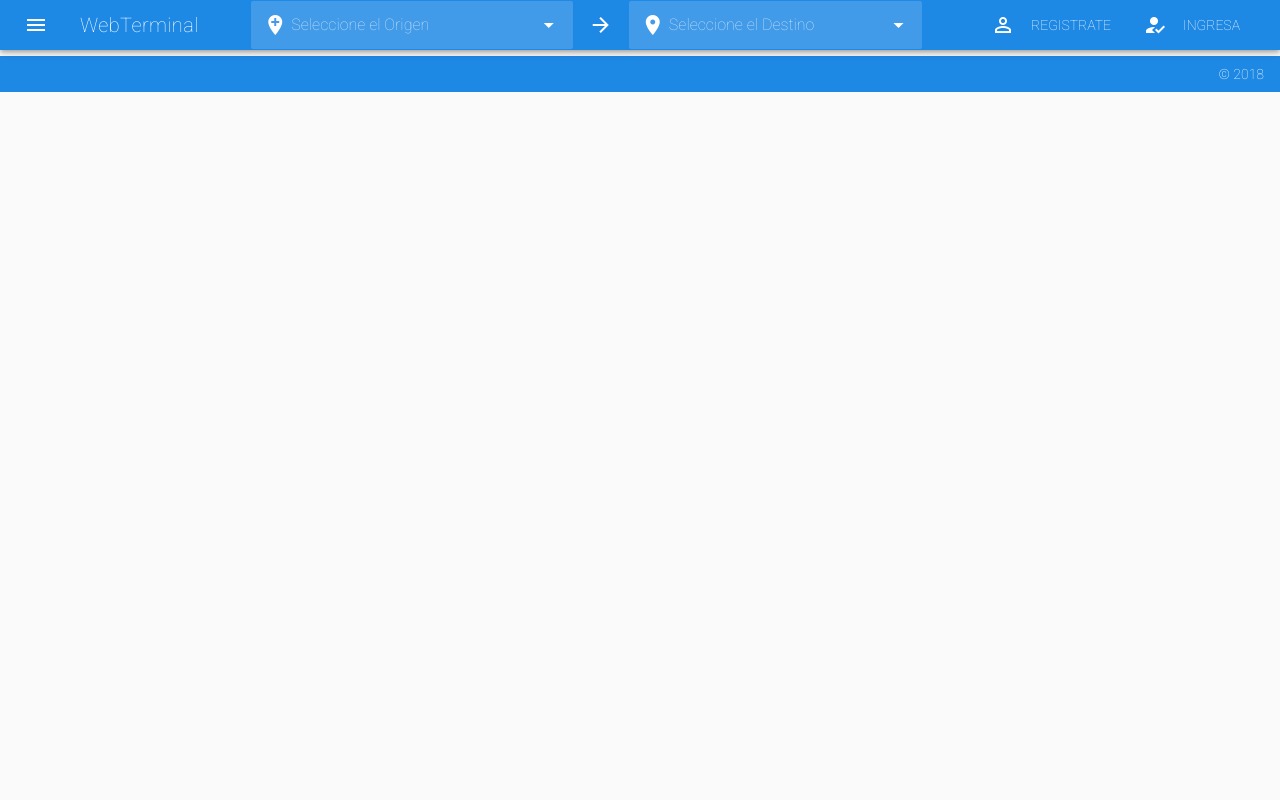
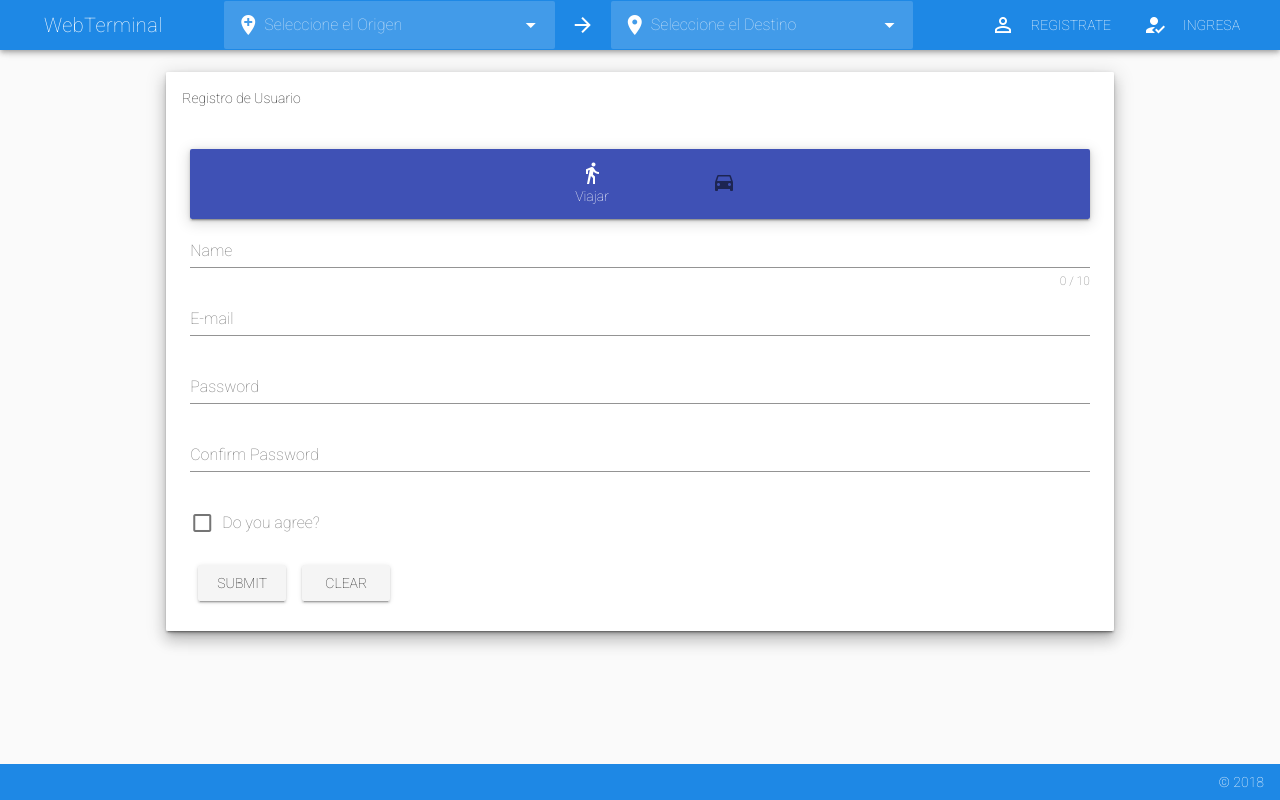
Before and after one commit to juanmeanho/terminal, a Vue app: page /registroUsuario in a window 1280 px wide. Built offline with nearby package versions, Linux system fonts and the light colour scheme.

Commit message:
Agragados rutas para Registro e Ingreso

```diff
--- a/src/components/Home.vue
+++ b/src/components/Home.vue
@@ -1,3 +1,3 @@
 <template>
-  <card-driver></card-driver>
+  <card-servicio></card-servicio>
 </template>
--- /dev/null
+++ b/src/components/conductor/InicioConductor.vue
@@ -0,0 +1,3 @@
+<template>
+    <p>Inicio de Sesion de Conductor</p>
+</template>
--- a/src/components/drivers/CardDriver.vue
+++ b/src/components/servicio/CardServicio.vue
@@ -3,7 +3,7 @@
   <v-layout>
     <v-flex xs12 sm10 lg8 offset-sm1 offset-lg2 >
       <!-- VCard Principal-->
-      <v-card v-show="false" hover elevation-10 class="mb-3" v-for="(item, index) in datosConductorServicio" :key="index" >
+      <v-card v-show="true" hover elevation-10 class="mb-3" v-for="(item, index) in datosConductorServicio" :key="index" >
         <v-img
           class="white--text"
           height="230px"
@@ -17,7 +17,7 @@
                       <v-avatar>
                         <v-icon>time_to_leave</v-icon>
                       </v-avatar>
-                        <h3>{{item.origen }} {{index}} - {{item.destino}}</h3>
+                        <h3>{{item.origen }}  - {{item.destino}}</h3>
                     </v-chip>
                     <v-spacer></v-spacer>
                     <v-btn slot="activator" color="gray" icon><v-icon elevation-10>close</v-icon></v-btn>
--- a/src/components/uiElements/Footer.vue
+++ b/src/components/uiElements/Footer.vue
@@ -1,5 +1,5 @@
 <template>
-    <v-footer class="pa-3 mt-2" dark color="blue darken-1">
+    <v-footer app class="pa-3 mt-2" dark color="blue darken-1">
       <v-spacer></v-spacer>
       <div>&copy; {{ new Date().getFullYear() }}</div>
     </v-footer>
--- a/src/components/uiElements/Toolbar.vue
+++ b/src/components/uiElements/Toolbar.vue
@@ -25,7 +25,7 @@
     <!-- /VnavigationDrawer -->
     <!-- VToolbar Principal -->
     <v-toolbar height="50%" dark color="blue darken-1" fixed >
-      <v-toolbar-side-icon
+      <v-toolbar-side-icon class="hidden-sm-and-up"
       @click.stop="sideNav = !sideNav"
       >
      </v-toolbar-side-icon>
@@ -76,13 +76,13 @@
             <v-icon left>perm_identity</v-icon> Registrate
           </v-btn>
           <v-list >
-            <v-list-tile @click="">
-              <v-btn icon to="/registerDriver"><v-icon>directions_walk</v-icon></v-btn>
-            <v-list-tile-title>Como Pasajero</v-list-tile-title>
+            <v-list-tile @click="algo()" to="/registroUsuario">
+              <v-btn icon ><v-icon >directions_walk</v-icon></v-btn>
+            <v-list-tile-title>Como Usuario</v-list-tile-title>
           </v-list-tile>
         </v-list>
         <v-list>
-            <v-list-tile @click="">
+            <v-list-tile @click="algo()" to="/registroConductor">
               <v-btn icon><v-icon>drive_eta</v-icon></v-btn>
             <v-list-tile-title>Como Conductor</v-list-tile-title>
           </v-list-tile>
@@ -94,13 +94,13 @@
           Ingresa
         </v-btn>
         <v-list >
-            <v-list-tile @click="">
+            <v-list-tile @click="algo()" to="/inicioUsuario">
               <v-btn icon><v-icon>directions_walk</v-icon></v-btn>
-            <v-list-tile-title>Como Pasajero</v-list-tile-title>
+            <v-list-tile-title>Como Usuario</v-list-tile-title>
           </v-list-tile>
         </v-list>
         <v-list>
-            <v-list-tile @click="">
+            <v-list-tile @click="algo()" to="/inicioConductor">
               <v-btn icon><v-icon>drive_eta</v-icon></v-btn>
             <v-list-tile-title>Como Conductor</v-list-tile-title>
           </v-list-tile>
@@ -152,8 +152,6 @@
           </v-card>
           </v-toolbar>
         <!-- /Mini ToolBar para cuadros de busqueda en Sm devices -->
-
-
   </div>
 </template>
 
--- /dev/null
+++ b/src/components/usuario/InicioUsuario.vue
@@ -0,0 +1,3 @@
+<template>
+    <p>Inicio de Sesion de Pasajero</p>
+</template>
--- /dev/null
+++ b/src/components/usuario/RegistroUsuario.vue
@@ -0,0 +1,133 @@
+<template>
+    <v-container>
+        <v-layout >
+            <v-flex xs12 md10 offset-ms1 elevation-10 lg10 offset-lg1>
+                <v-card>
+                    <v-card-title>Registro de Usuario</v-card-title>
+                    <v-container>
+                        <v-layout>
+                            <v-flex >
+                                <v-card>
+                                    <v-bottom-nav
+                                    height="70px"
+                                    :active.sync="bottomNav"
+                                    :color="color"
+                                    :value="true"
+
+                                    shift
+                                    >
+                                    <v-btn dark>
+                                        <span>Viajar</span>
+                                        <v-icon>directions_walk</v-icon>
+                                    </v-btn>
+
+                                    <v-btn dark>
+                                        <span>Conducir</span>
+                                        <v-icon>time_to_leave</v-icon>
+                                    </v-btn>
+                                    </v-bottom-nav>
+                                </v-card>
+                            <v-form  ref="form" v-model="valid" lazy-validation>
+                                <v-text-field
+                                v-model="name"
+                                :rules="nameRules"
+                                :counter="10"
+                                label="Name"
+                                required
+                                ></v-text-field>
+                                <v-text-field
+                                v-model="email"
+                                :rules="emailRules"
+                                label="E-mail"
+                                required
+                                ></v-text-field>
+                                <v-text-field
+									name="password"
+									label="Password"
+									id="password"
+									v-model="password"
+									type="password"
+									required
+								></v-text-field>
+                                <v-text-field
+									name="confirmPassword"
+									label="Confirm Password"
+									id="confirmPassword"
+									v-model="confirmPassword"
+									type="password"
+									:rules="[comparePasswords]"
+								></v-text-field>
+                                <v-checkbox
+                                v-model="checkbox"
+                                :rules="[v => !!v || 'You must agree to continue!']"
+                                label="Do you agree?"
+                                required
+                                ></v-checkbox>
+
+                                <v-btn
+                                :disabled="!valid"
+                                @click="submit"
+                                >
+                                submit
+                                </v-btn>
+                                <v-btn @click="clear">clear</v-btn>
+                            </v-form>
+                        </v-flex>
+                    </v-layout>
+                </v-container>
+                </v-card>
+            </v-flex>
+        </v-layout>
+    </v-container>
+</template>
+
+<script>
+  //import axios from 'axios'
+
+  export default {
+    data: () => ({
+        bottomNav: 0,
+        valid: true,
+        name: '',
+        nameRules: [
+            v => !!v || 'Name is required',
+            v => (v && v.length <= 10) || 'Name must be less than 10 characters'
+        ],
+        email: '',
+        password: '',
+	    confirmPassword: '',
+        emailRules: [
+            v => !!v || 'E-mail is required',
+            v => /.+@.+/.test(v) || 'E-mail must be valid'
+        ],
+        select: null,
+        items: [
+            'Item 1',
+            'Item 2',
+            'Item 3',
+            'Item 4'
+        ],
+        checkbox: false
+        }),
+
+    methods: {
+      submit () {
+
+      },
+      clear () {
+        this.$refs.form.reset()
+      }
+    },
+    computed: {
+        comparePasswords(){
+				return this.password !== this.confirmPassword ? 'Password no match' : ''
+            },
+        color () {
+            switch (this.bottomNav) {
+            case 0: return 'indigo'
+            case 1: return 'teal'
+            }
+      }
+    },
+  }
+</script>
--- a/src/main.js
+++ b/src/main.js
@@ -5,14 +5,14 @@ import App from './App.vue'
 import router from './router'
 import AppToolbar from './components/uiElements/Toolbar.vue'
 import AppFooter from './components/uiElements/Footer.vue'
-import CardDriver from './components/drivers/CardDriver.vue'
+import CardServicio from './components/servicio/CardServicio.vue'
 
 
 Vue.config.productionTip = false
 
 Vue.component('app-toolbar', AppToolbar)
 Vue.component('app-footer', AppFooter)
-Vue.component('card-driver', CardDriver)
+Vue.component('card-servicio', CardServicio)
 
 
 new Vue({
--- a/src/router/index.js
+++ b/src/router/index.js
@@ -1,7 +1,10 @@
 import Vue from 'vue'
 import Router from 'vue-router'
 import Home from '@/components/Home'
-import RegisterDriver from '@/components/drivers/RegisterDriver'
+import RegistroUsuario from '@/components/usuario/RegistroUsuario'
+import InicioUsuario from '@/components/usuario/InicioUsuario'
+import RegistroConductor from '@/components/conductor/RegistroConductor'
+import InicioConductor from '@/components/conductor/InicioConductor'
 
 Vue.use(Router)
 
@@ -13,9 +16,24 @@ export default new Router({
 			component: Home
 		},
 		{
-			path: '/registerDriver',
-			name: 'RegisterDriver',
-			component: RegisterDriver
+			path: '/registroUsuario',
+			name: 'RegistroUsuario',
+			component: RegistroUsuario
+		},
+		{
+			path: '/inicioUsuario',
+			name: 'InicioUsuario',
+			component: InicioUsuario
+		},
+		{
+			path: '/registroConductor',
+			name: 'RegistroConductor',
+			component: RegistroConductor
+		},
+		{
+			path: '/inicioConductor',
+			name: 'InicioConductor',
+			component: InicioConductor
 		}
 	],
 	mode: 'history'
```
Also changed, not shown: src/components/conductor/RegistroConductor.vue (renamed from src/components/drivers/RegisterDriver.vue).
